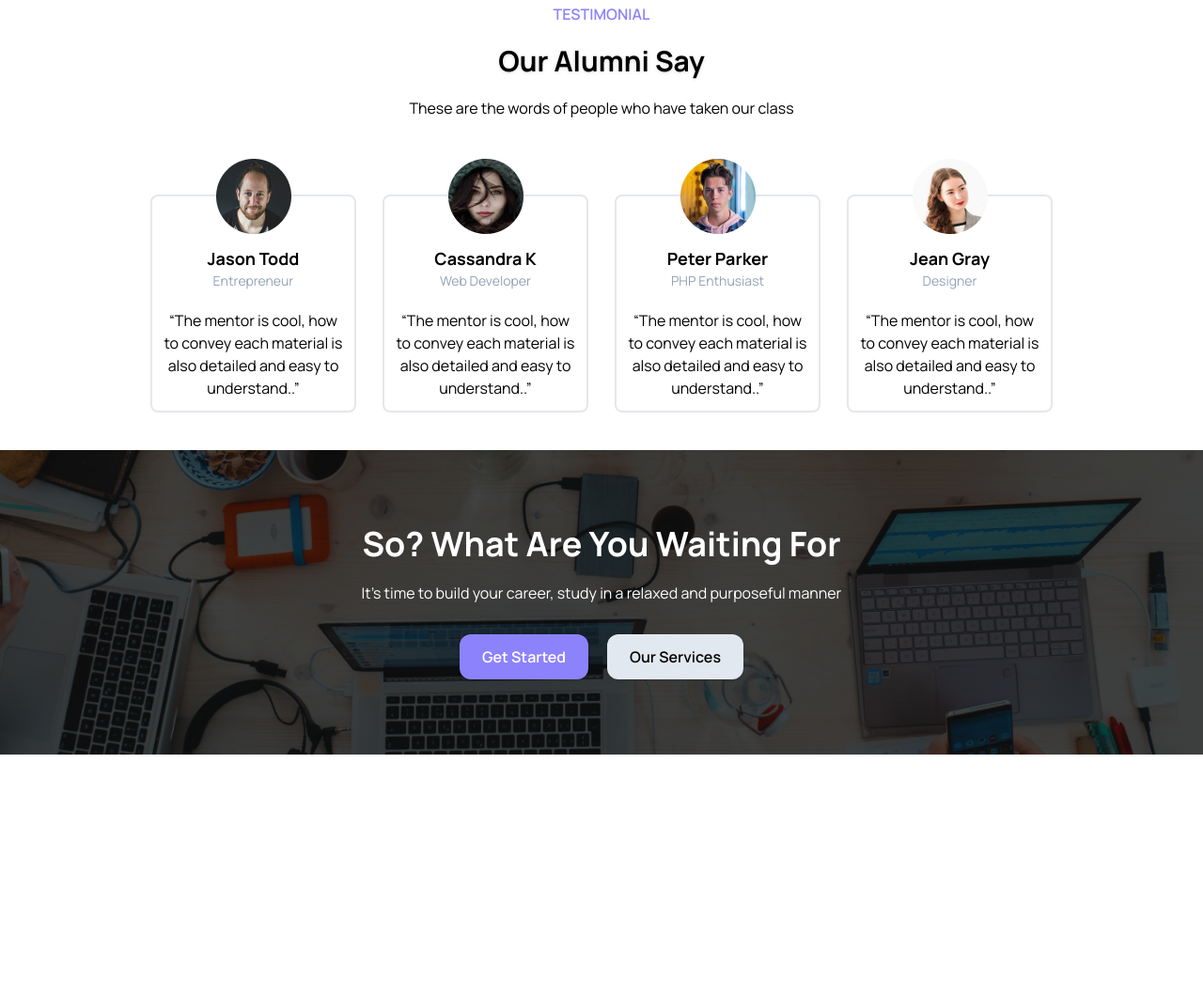
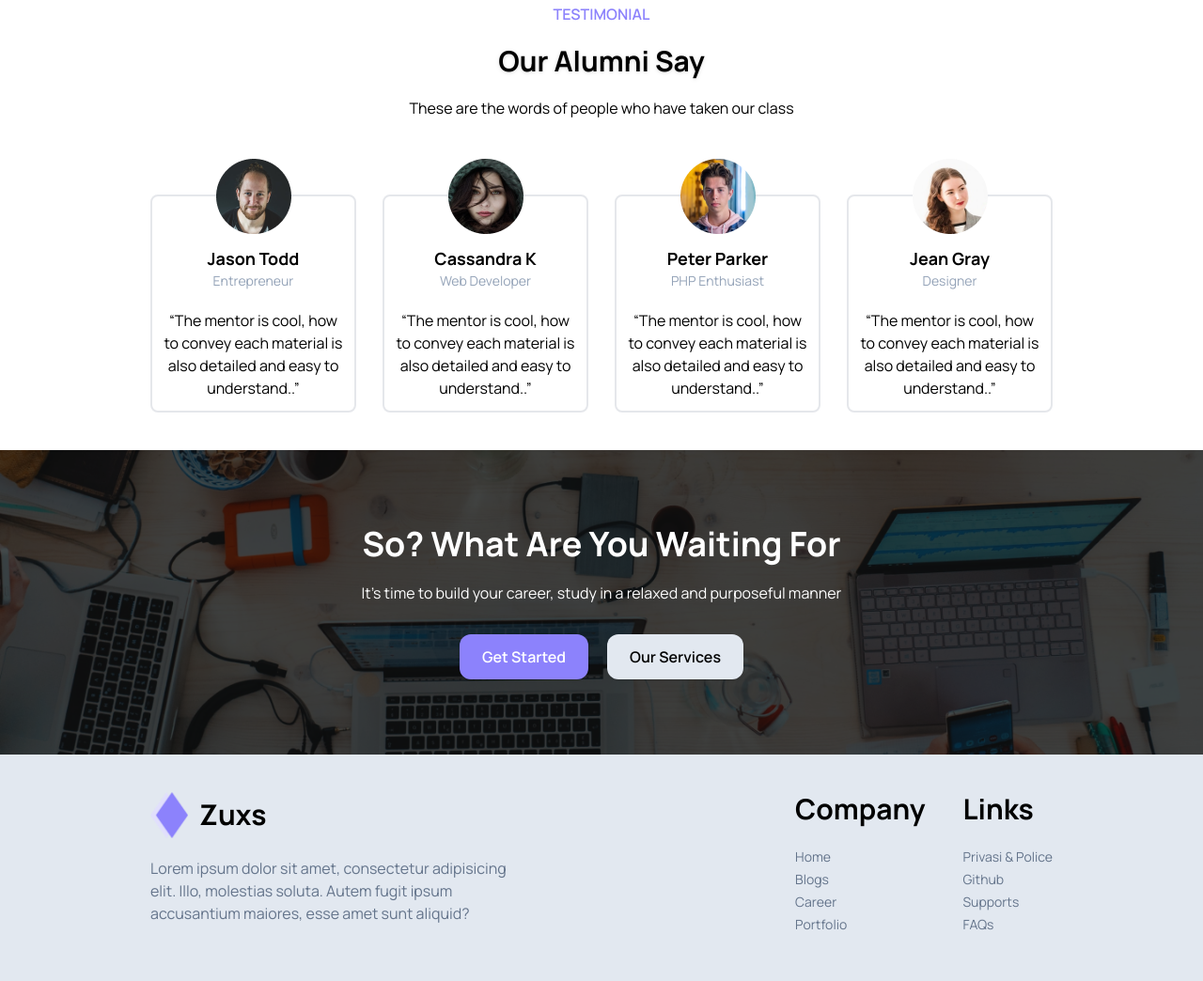
Before and after one commit to HeruAzyy/zuxs, a website: page index.html in a window 1280 px wide. Shown: the part 2148-3192 px from the top of the page at 94% size. Before the commit the page ends 2951 px from the top, so only its background shows below. Drawn offline with nearby package versions, Linux system fonts and the light colour scheme.

Commit message:
feat: footer

```diff
--- a/index.html
+++ b/index.html
@@ -367,6 +367,69 @@
 			</div>
 		</section>
 
+		<!-- FOOTER -->
+		<footer class="px-6 py-10 bg-sec lg:px-40">
+			<div class="container md:flex md:justify-between">
+				<div class="md:w-2/5">
+					<div class="flex items-center gap-3">
+						<div class="w-10">
+							<img src="assets/images/favicon.png" alt="Logo" />
+						</div>
+						<h3>Zuxs</h3>
+					</div>
+					<p class="py-5 text-slate-500">
+						Lorem ipsum dolor sit amet, consectetur adipisicing elit.
+						Illo, molestias soluta. Autem fugit ipsum accusantium maiores,
+						esse amet sunt aliquid?
+					</p>
+				</div>
+
+				<div class="flex justify-between gap-10">
+					<div>
+						<h3 class="pb-5">Company</h3>
+						<ul class="text-slate-500">
+							<li>
+								<a href="#" class="hover:text-purple text-sm">Home</a>
+							</li>
+							<li>
+								<a href="#" class="hover:text-purple text-sm">Blogs</a>
+							</li>
+							<li>
+								<a href="#" class="hover:text-purple text-sm">Career</a>
+							</li>
+							<li>
+								<a href="#" class="hover:text-purple text-sm">
+									Portfolio
+								</a>
+							</li>
+						</ul>
+					</div>
+
+					<div>
+						<h3 class="pb-5">Links</h3>
+						<ul class="text-slate-500">
+							<li>
+								<a href="#" class="hover:text-purple text-sm">
+									Privasi & Police
+								</a>
+							</li>
+							<li>
+								<a href="#" class="hover:text-purple text-sm">Github</a>
+							</li>
+							<li>
+								<a href="#" class="hover:text-purple text-sm">
+									Supports
+								</a>
+							</li>
+							<li>
+								<a href="#" class="hover:text-purple text-sm">FAQs</a>
+							</li>
+						</ul>
+					</div>
+				</div>
+			</div>
+		</footer>
+
 		<script>
 			feather.replace()
 		</script>
```
Also changed, not shown: assets/CSS/output.css.
